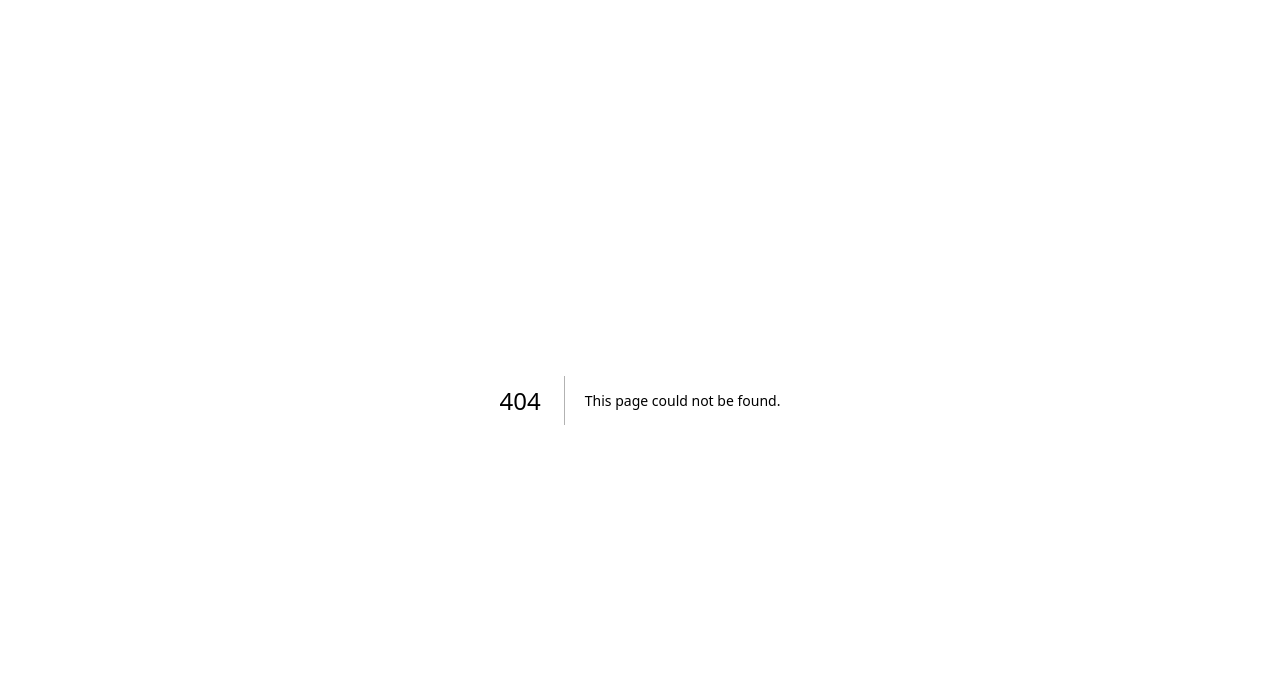
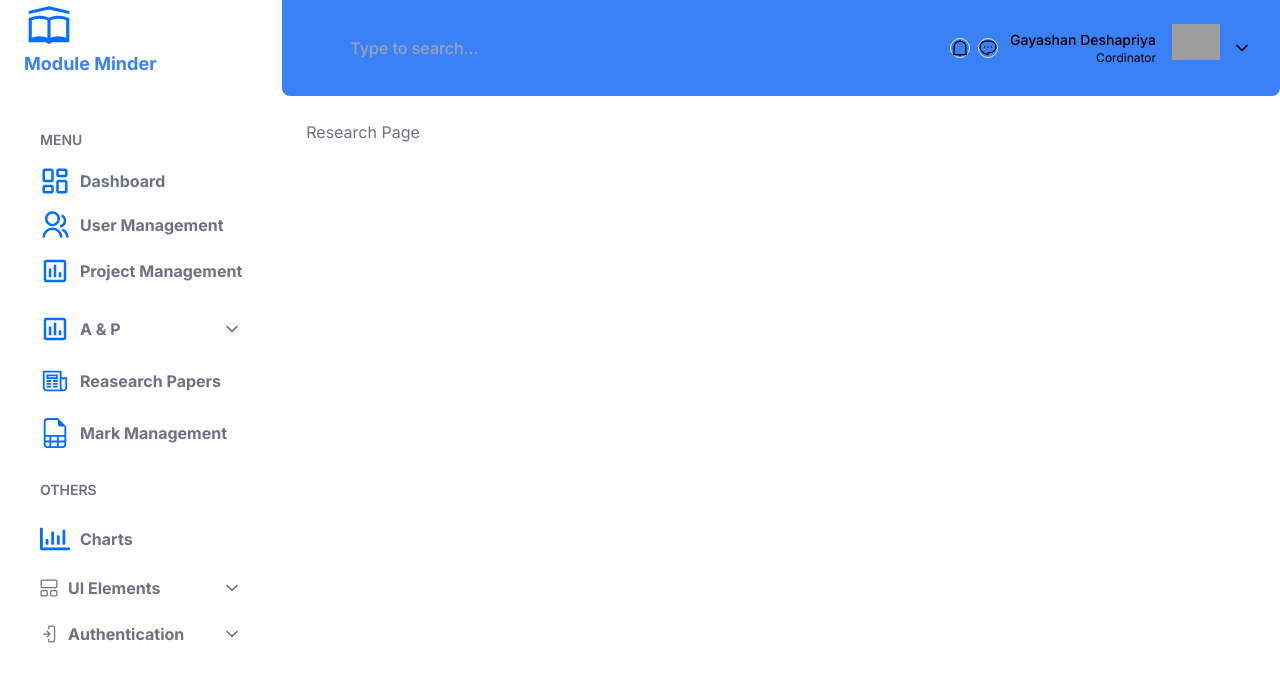
Before and after one commit to ITPM-JUN-WE-06/PMMS_frontend, a Next.js app: page /research in a window 1280 px wide. Before the commit this address had no page. Shown: the top 682 px of the page. Built offline with nearby package versions, Linux system fonts and the light colour scheme; grey boxes are pictures that could not be loaded.

Commit message:
fixed presentation

```diff
--- a/app/components/Sidebar/index.tsx
+++ b/app/components/Sidebar/index.tsx
@@ -259,7 +259,7 @@ const Sidebar = ({ sidebarOpen, setSidebarOpen }: SidebarProps) => {
                           </li>
                           <li>
                             <Link
-                              href="/forms/form-layout"
+                              href="/presentation"
                               className={`group relative flex items-center gap-2.5 rounded-md px-4 font-semibold text-text-light text-bodydark2 duration-300 ease-in-out  hover:text-primary ${
                                 pathname === "/forms/form-layout" &&
                                 "text-white"
@@ -280,7 +280,7 @@ const Sidebar = ({ sidebarOpen, setSidebarOpen }: SidebarProps) => {
               {/* <!-- Menu Item Tables --> */}
               <li>
                 <Link
-                  href="/tables"
+                  href="/research"
                   className={`group relative flex items-center gap-2.5 rounded-sm px-4 py-2 font-bold text-text-light text-bodydark1 duration-300 ease-in-out hover:bg-graydark dark:hover:bg-meta-4 ${
                     pathname.includes("tables") && "bg-graydark dark:bg-meta-4"
                   }`}
@@ -294,7 +294,7 @@ const Sidebar = ({ sidebarOpen, setSidebarOpen }: SidebarProps) => {
               {/* <!-- Menu Item Settings --> */}
               <li>
                 <Link
-                  href="/settings"
+                  href="/marks"
                   className={`group relative flex items-center gap-2.5 rounded-sm px-4 py-2 font-bold text-text-light text-bodydark1 duration-300 ease-in-out hover:bg-graydark dark:hover:bg-meta-4 ${
                     pathname.includes("settings") &&
                     "bg-graydark dark:bg-meta-4"
--- a/app/marks/page.tsx
+++ b/app/marks/page.tsx
@@ -1,12 +1,12 @@
-import React from 'react'
-import Layout from '../components/layout'
+import React from "react";
+import Layout from "../components/Layouts/DefaultLayout";
 
 const page = () => {
   return (
     <Layout>
-      <h1>hello</h1>
+      <h1 className='text-text-light'>marks page</h1>
     </Layout>
-  )
-}
+  );
+};
 
-export default page
+export default page;
--- a/app/presentation/page.tsx
+++ b/app/presentation/page.tsx
@@ -1,5 +1,5 @@
 import React from 'react'
-import Layout from '../components/layout'
+import Layout from '../components/Layouts/DefaultLayout'
 import PresentationCreationForm from '../components/presentation/PresentationCreationForm'
 
 const page = () => {
--- /dev/null
+++ b/app/research/page.tsx
@@ -0,0 +1,14 @@
+import React from 'react'
+import Layout from '../components/Layouts/DefaultLayout'
+
+const page = () => {
+  return (
+    <Layout>
+    <div >
+      <h1 className='text-text-light'>Research Page</h1>
+    </div>
+    </Layout>
+  )
+}
+
+export default page
```
